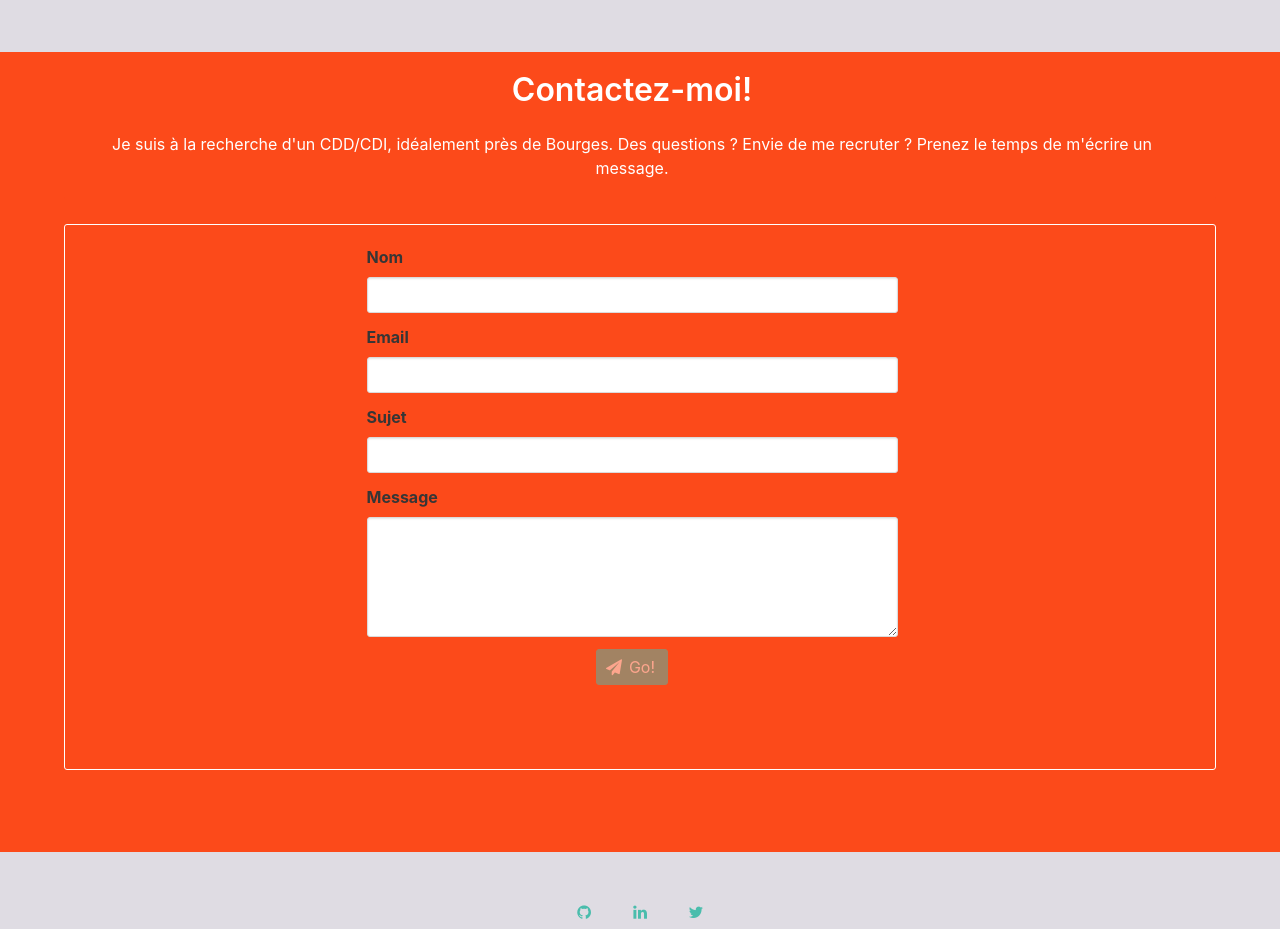
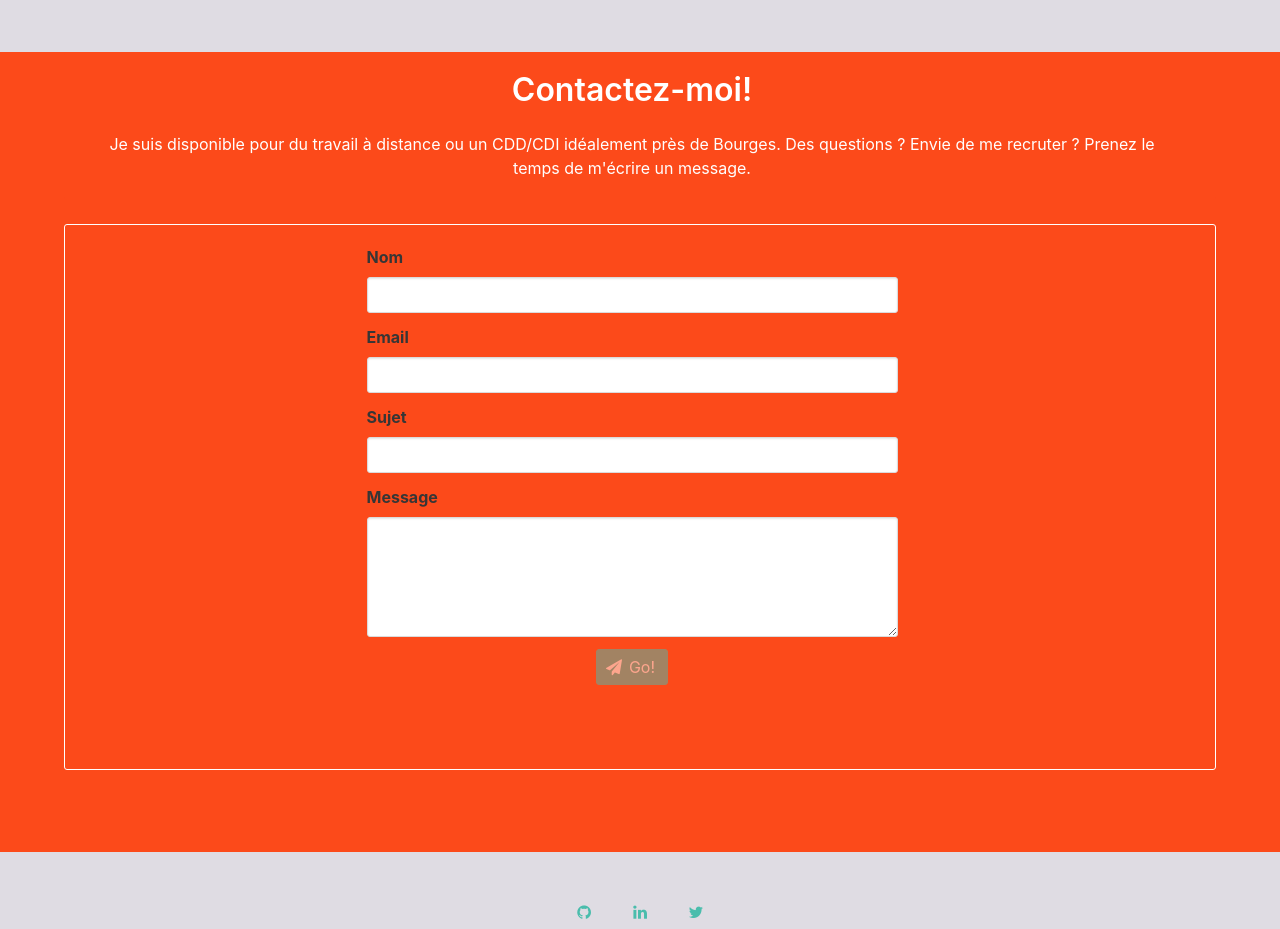
Before and after one commit to gm418/React-cv, a React (Create React App) app: page / in a window 1280 px wide. Shown: the part 7540-8469 px from the top of the page. Built offline with nearby package versions, Linux system fonts and the light colour scheme.

Commit message:
Update contact.js

```diff
--- a/src/components/Contact/Contact.js
+++ b/src/components/Contact/Contact.js
@@ -63,7 +63,7 @@ class Contact extends Component {
   }
 
   render() {
-    let hook = 'Je suis à la recherche d\'un CDD/CDI, idéalement près de Bourges. Des questions ? Envie de me recruter ? Prenez le temps de m\'écrire un message.'
+    let hook = 'Je suis disponible pour du travail à distance ou un CDD/CDI idéalement près de Bourges. Des questions ? Envie de me recruter ? Prenez le temps de m\'écrire un message.'
 
     return (
       <section id="contact" className="hero is-fullheight is-bold">
```
